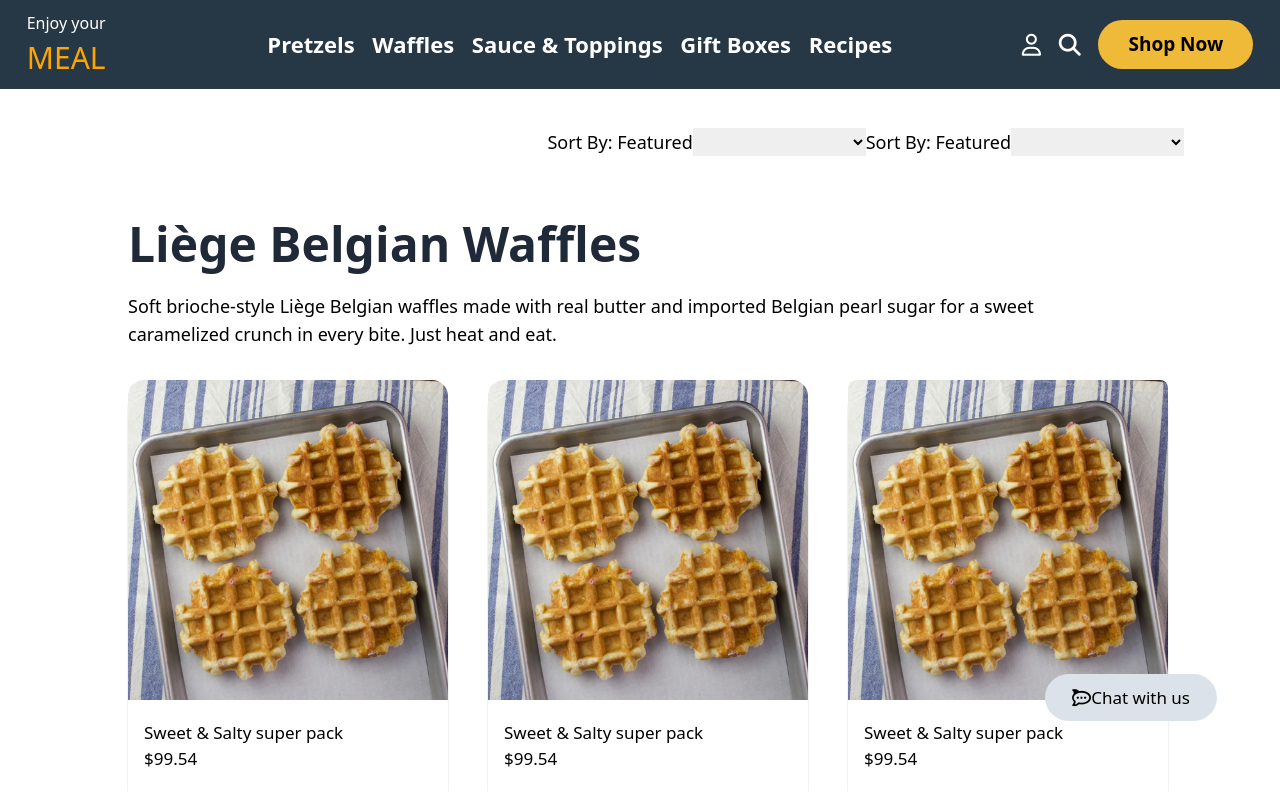
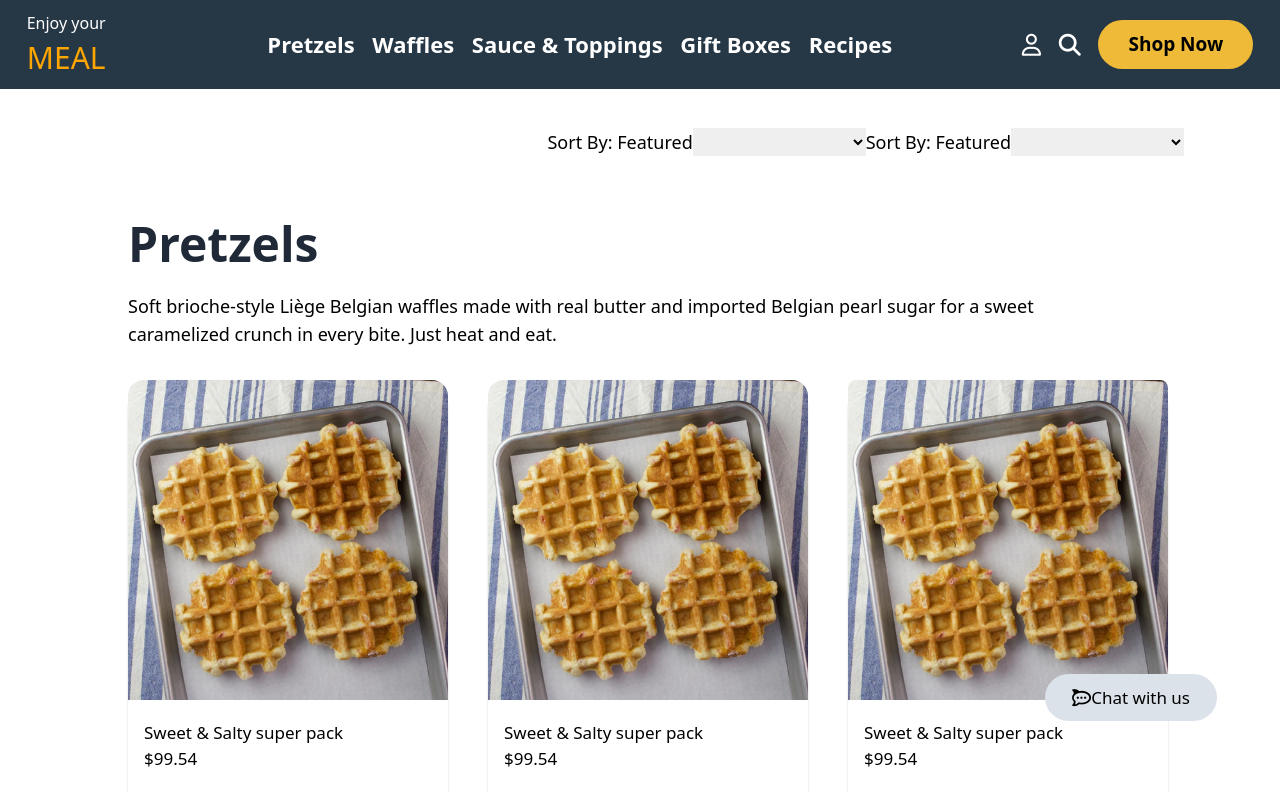
Before and after one commit to sakshixjain/ecommerce-website--frontend-project, a React (Vite) app: page /Pretzels in a window 1280 px wide. Shown: the top 792 px of the page. Built offline with nearby package versions, Linux system fonts and the light colour scheme.

Commit message:
Update Pretzel.jsx

```diff
--- a/src/pretzel/Pretzel.jsx
+++ b/src/pretzel/Pretzel.jsx
@@ -23,7 +23,7 @@ function Pretzel() {
       </select>
      </div>
       <div>
-    <h1 className='text-gray-800 text-5xl text-left font-bold ml-32'>  Liège Belgian Waffles</h1>
+    <h1 className='text-gray-800 text-5xl text-left font-bold ml-32'>  Pretzels</h1>
     <br />
     <p className='ml-32 text-lg'>Soft brioche-style Liège Belgian waffles made with real butter and imported Belgian pearl sugar for a sweet <br /> caramelized crunch in every bite. Just heat and eat.</p>
   </div>
```
